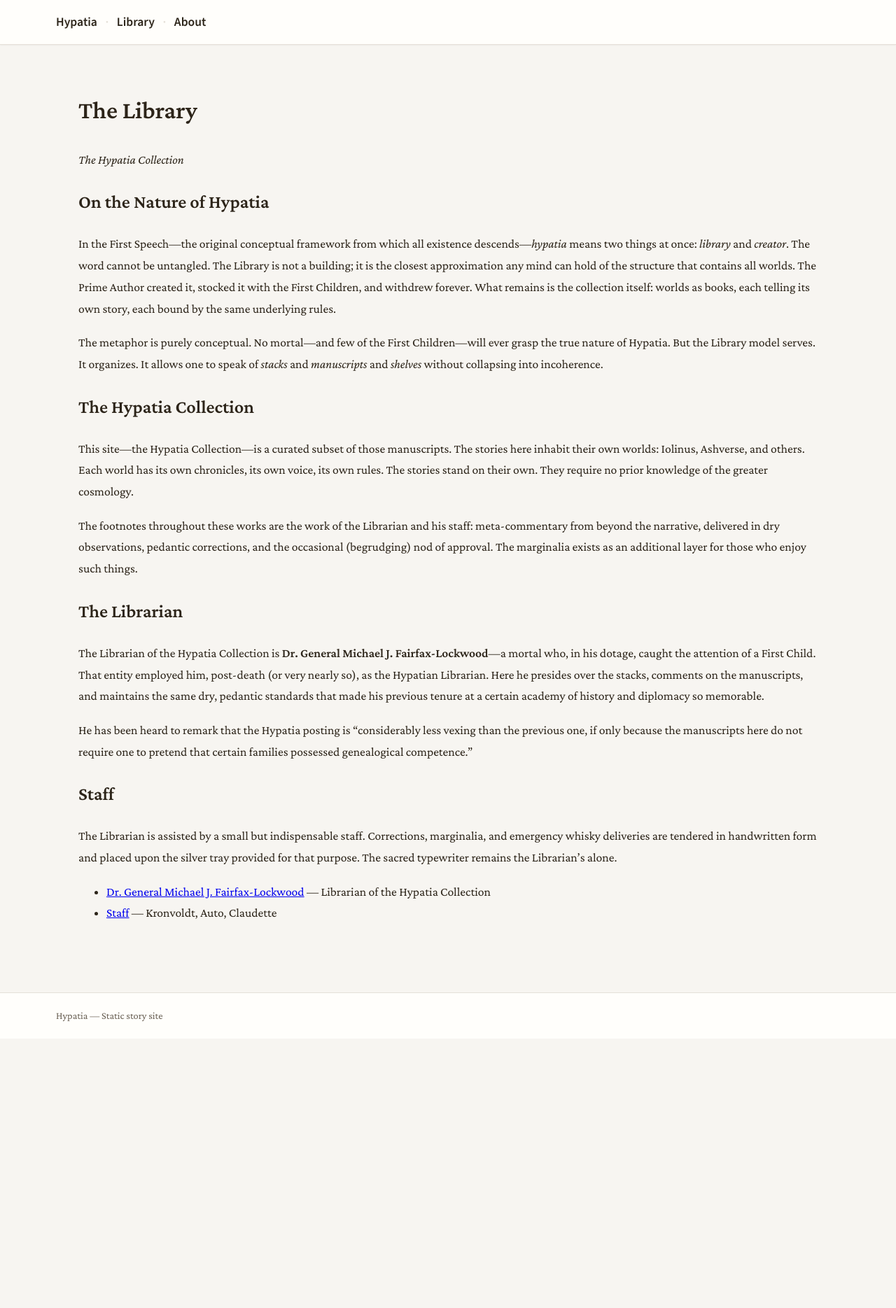
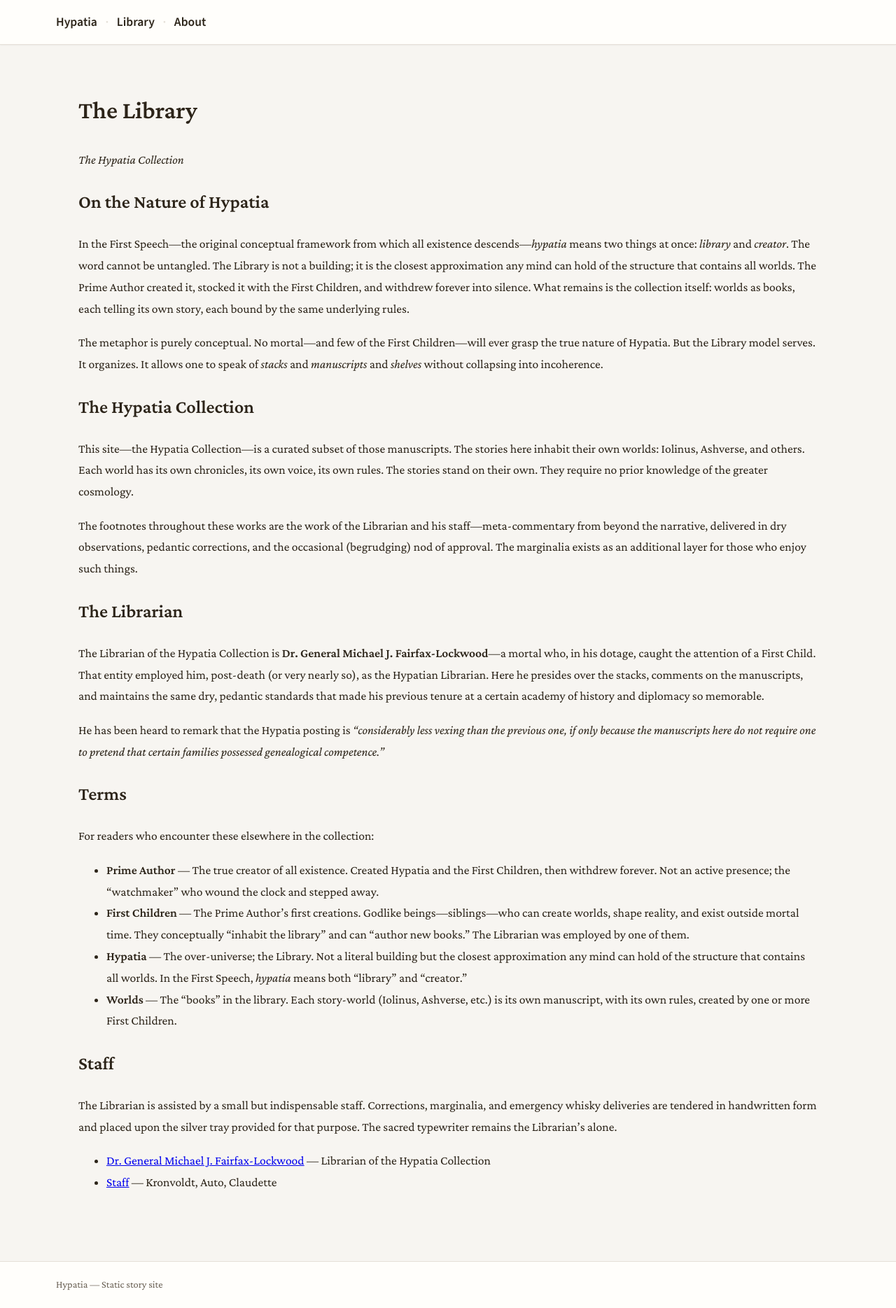
Before and after one commit to Lochnivar/hypatia, a Jekyll site: the page built from library/index.md, in a window 1280 px wide. Shown: the whole page at 70% size. Built offline with Jekyll 4.4.1, drawn with Linux system fonts in a browser that asks for light colours; before the commit the page ends 1484 px from its top, so only the background shows below that.

```diff
--- a/assets/css/main.css
+++ b/assets/css/main.css
@@ -321,6 +321,45 @@ body {
   max-width: var(--max-width);
 }
 
+/* Code blocks in chapter prose */
+.page-body .highlighter-rouge,
+.page-body pre {
+  margin: 1rem 0;
+  padding: 0.75rem 1rem;
+  font-size: 0.85rem;
+  line-height: 1.5;
+  background: var(--color-paper);
+  border: 1px solid var(--color-border);
+  border-radius: var(--radius);
+  box-shadow: var(--shadow);
+  white-space: pre-wrap;
+  word-wrap: break-word;
+  overflow-wrap: break-word;
+}
+
+.page-body .highlighter-rouge .highlight,
+.page-body pre.highlight {
+  margin: 0;
+  padding: 0;
+  background: none;
+  border: none;
+}
+
+.page-body .highlighter-rouge pre,
+.page-body pre {
+  white-space: pre-wrap;
+  word-wrap: break-word;
+  overflow-wrap: break-word;
+}
+
+.page-body .highlighter-rouge code,
+.page-body pre code {
+  font-family: ui-monospace, "Cascadia Code", "Source Code Pro", Menlo, monospace;
+  font-size: inherit;
+  padding: 0;
+  background: none;
+}
+
 /* Footnotes */
 .footnotes {
   margin-top: 2rem;
--- a/library/index.md
+++ b/library/index.md
@@ -10,7 +10,7 @@ permalink: /library/
 
 ## On the Nature of Hypatia
 
-In the First Speech—the original conceptual framework from which all existence descends—*hypatia* means two things at once: *library* and *creator*. The word cannot be untangled. The Library is not a building; it is the closest approximation any mind can hold of the structure that contains all worlds. The Prime Author created it, stocked it with the First Children, and withdrew forever. What remains is the collection itself: worlds as books, each telling its own story, each bound by the same underlying rules.
+In the First Speech—the original conceptual framework from which all existence descends—*hypatia* means two things at once: *library* and *creator*. The word cannot be untangled. The Library is not a building; it is the closest approximation any mind can hold of the structure that contains all worlds. The Prime Author created it, stocked it with the First Children, and withdrew forever into silence. What remains is the collection itself: worlds as books, each telling its own story, each bound by the same underlying rules.
 
 The metaphor is purely conceptual. No mortal—and few of the First Children—will ever grasp the true nature of Hypatia. But the Library model serves. It organizes. It allows one to speak of *stacks* and *manuscripts* and *shelves* without collapsing into incoherence.
 
@@ -18,13 +18,22 @@ The metaphor is purely conceptual. No mortal—and few of the First Children—w
 
 This site—the Hypatia Collection—is a curated subset of those manuscripts. The stories here inhabit their own worlds: Iolinus, Ashverse, and others. Each world has its own chronicles, its own voice, its own rules. The stories stand on their own. They require no prior knowledge of the greater cosmology.
 
-The footnotes throughout these works are the work of the Librarian and his staff: meta-commentary from beyond the narrative, delivered in dry observations, pedantic corrections, and the occasional (begrudging) nod of approval. The marginalia exists as an additional layer for those who enjoy such things.
+The footnotes throughout these works are the work of the Librarian and his staff—meta-commentary from beyond the narrative, delivered in dry observations, pedantic corrections, and the occasional (begrudging) nod of approval. The marginalia exists as an additional layer for those who enjoy such things.
 
 ## The Librarian
 
 The Librarian of the Hypatia Collection is **Dr. General Michael J. Fairfax-Lockwood**—a mortal who, in his dotage, caught the attention of a First Child. That entity employed him, post-death (or very nearly so), as the Hypatian Librarian. Here he presides over the stacks, comments on the manuscripts, and maintains the same dry, pedantic standards that made his previous tenure at a certain academy of history and diplomacy so memorable.
 
-He has been heard to remark that the Hypatia posting is "considerably less vexing than the previous one, if only because the manuscripts here do not require one to pretend that certain families possessed genealogical competence."
+He has been heard to remark that the Hypatia posting is *“considerably less vexing than the previous one, if only because the manuscripts here do not require one to pretend that certain families possessed genealogical competence.”*
+
+## Terms
+
+For readers who encounter these elsewhere in the collection:
+
+- **Prime Author** — The true creator of all existence. Created Hypatia and the First Children, then withdrew forever. Not an active presence; the "watchmaker" who wound the clock and stepped away.
+- **First Children** — The Prime Author's first creations. Godlike beings—siblings—who can create worlds, shape reality, and exist outside mortal time. They conceptually "inhabit the library" and can "author new books." The Librarian was employed by one of them.
+- **Hypatia** — The over-universe; the Library. Not a literal building but the closest approximation any mind can hold of the structure that contains all worlds. In the First Speech, *hypatia* means both "library" and "creator."
+- **Worlds** — The "books" in the library. Each story-world (Iolinus, Ashverse, etc.) is its own manuscript, with its own rules, created by one or more First Children.
 
 ## Staff
 
```
Also changed, not shown: algernon/book1/ch01.md (added, +122 -0 lines), algernon/book1/index.md (added, +9 -0 lines), algernon/index.md (added, +10 -0 lines).
